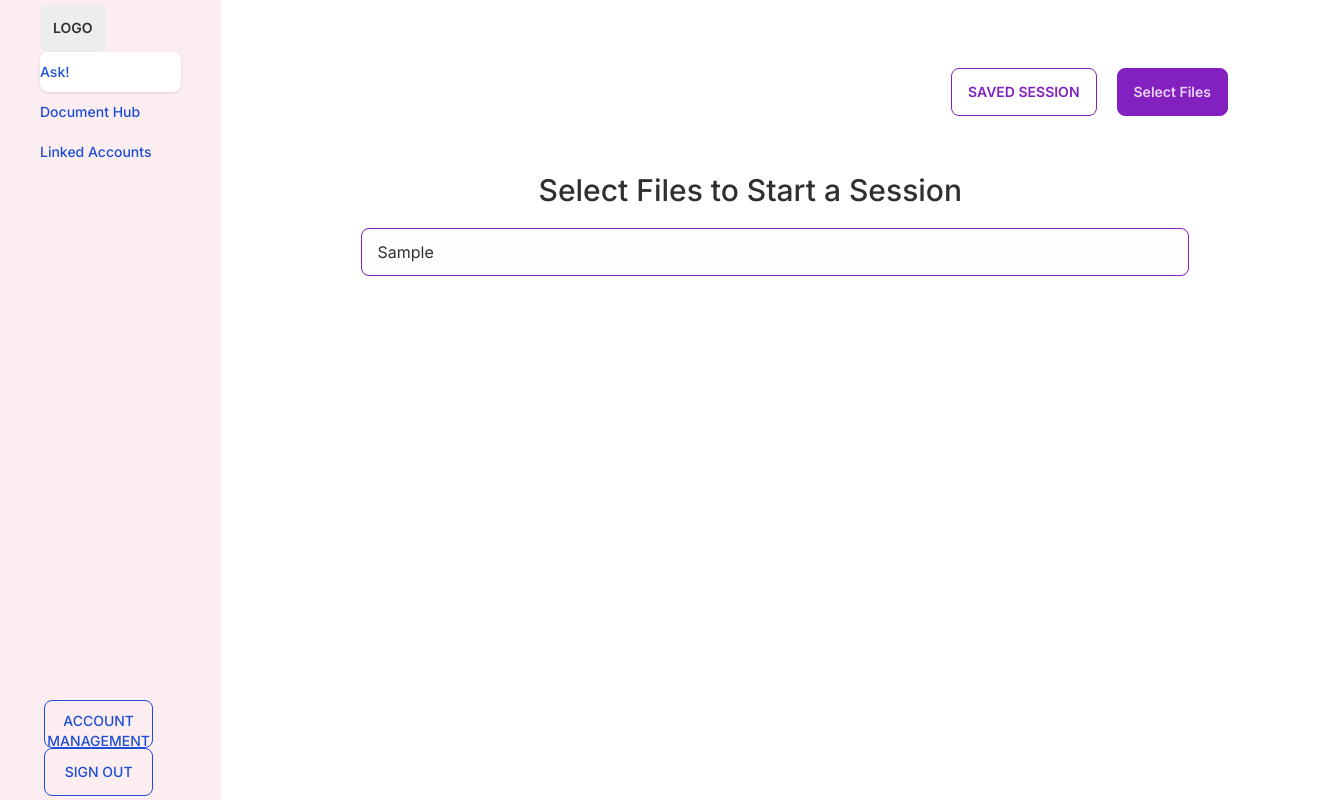
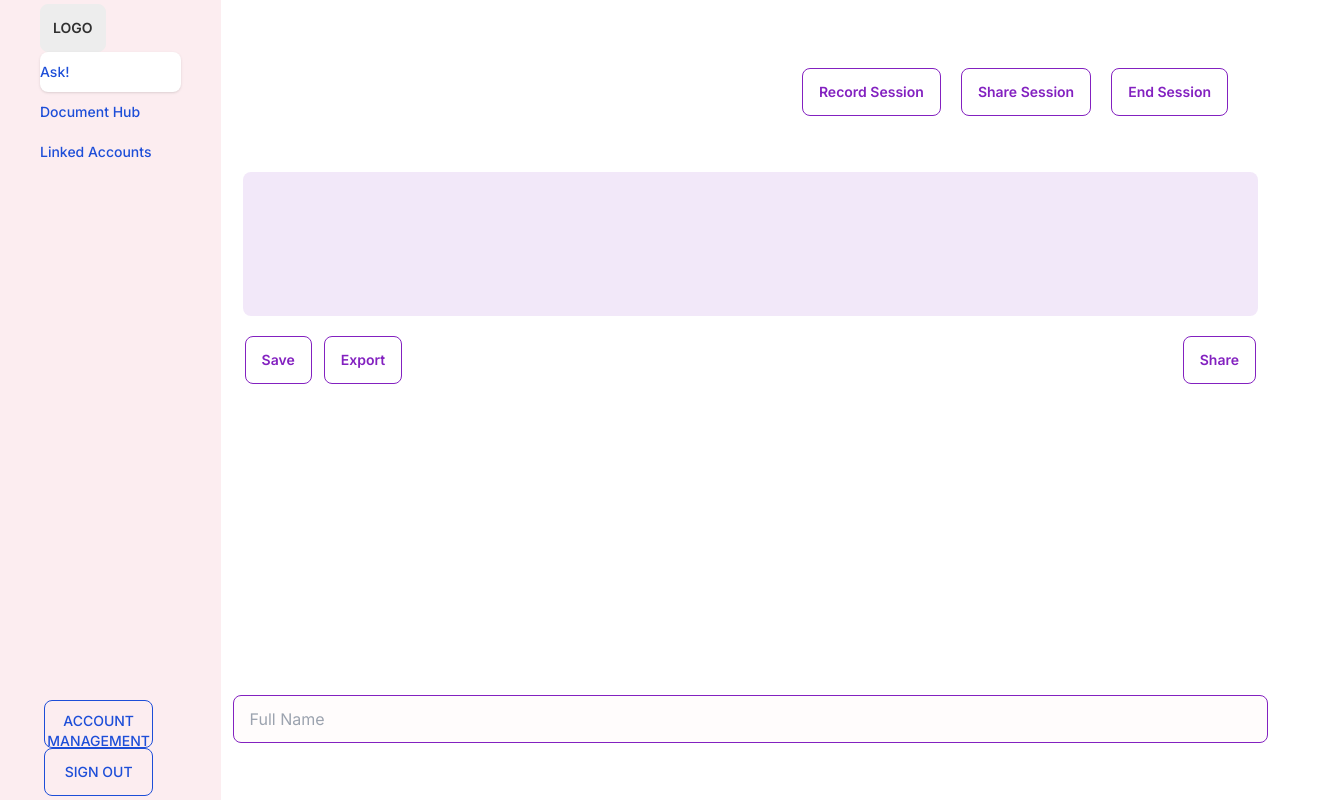
Before and after one commit to rakibul-wdp/askly, a Next.js app: page /dashboard in a window 1280 px wide. Both pictures are taken after typing "Sample" into the empty fields and a click on the button "SAVED SESSION". Shown: the whole page, 1317 px wide, since content can reach past the window. Built offline with nearby package versions, Linux system fonts and the light colour scheme.

Commit message:
create dashboard session component

```diff
--- a/components/dashboard/DashboardAsk.js
+++ b/components/dashboard/DashboardAsk.js
@@ -1,8 +1,10 @@
 import React, { useState } from 'react'
 import FileSelectModal from './FileSelectModal'
+import DashboardSession from './DashboardSession';
 
 const DashboardAsk = () => {
   const [isOpen, setIsOpen] = useState(false);
+  const [session, setSession] = useState(false);
 
   const closeModal = () => {
     setIsOpen(false)
@@ -13,16 +15,18 @@ const DashboardAsk = () => {
   }
 
   return (
-    <section>
+    <>
+      {!session ? <section>
         <div className='text-end my-14 mr-10'>
-        <button className='btn btn-primary btn-outline'>Saved Session</button>
+          <button onClick={() => setSession(true)} className='btn btn-primary btn-outline'>Saved Session</button>
           <button onClick={openModal} className='btn btn-primary normal-case ml-5'>Select Files</button>
         </div>
         <h3 className='text-3xl font-medium text-center mb-5'>Select Files to Start a Session</h3>
         <input type="text" placeholder="Full Name" className="input input-bordered input-primary w-[80%] mx-32" style={{ background: "rgba(255, 127, 127, 0.02)" }} />
 
         <FileSelectModal isOpen={isOpen} closeModal={closeModal} />
-    </section>
+      </section> : <DashboardSession />}
+    </>
   )
 }
 
--- /dev/null
+++ b/components/dashboard/DashboardSession.js
@@ -0,0 +1,24 @@
+import React from 'react'
+
+const DashboardSession = () => {
+  return (
+    <section>
+      <div className='text-end my-14 mr-10'>
+        <button className='btn btn-primary btn-outline normal-case'>Record Session</button>
+        <button className='btn btn-primary btn-outline normal-case mx-5'>Share Session</button>
+        <button className='btn btn-primary btn-outline normal-case'>End Session</button>
+      </div>
+      <div className='w-[98%] mx-auto h-36 rounded-lg' style={{ background: "rgba(132, 33, 192, 0.1)" }}></div>
+      <div className='flex items-center justify-between mx-3 mt-5'>
+        <div className='flex items-center'>
+          <button className='btn btn-primary btn-outline normal-case'>Save</button>
+          <button className='btn btn-primary btn-outline normal-case ml-3'>Export</button>
+        </div>
+        <button className='btn btn-primary btn-outline normal-case'>Share</button>
+      </div>
+      <input type="text" placeholder="Full Name" className="input input-bordered input-primary w-full mt-[30%]" style={{ background: "rgba(255, 127, 127, 0.02)" }} />
+    </section>
+  )
+}
+
+export default DashboardSession;
```
Lines whose indentation alone changed are shown as unchanged.
